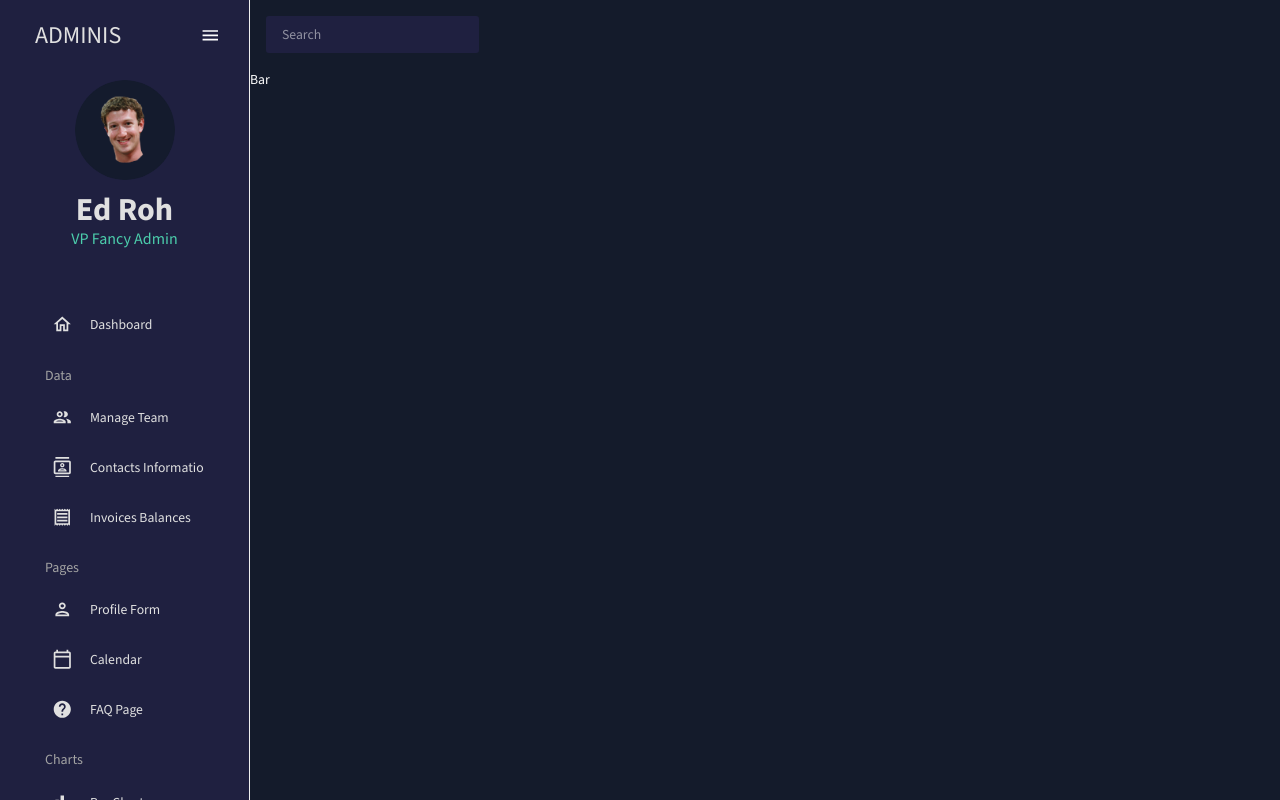
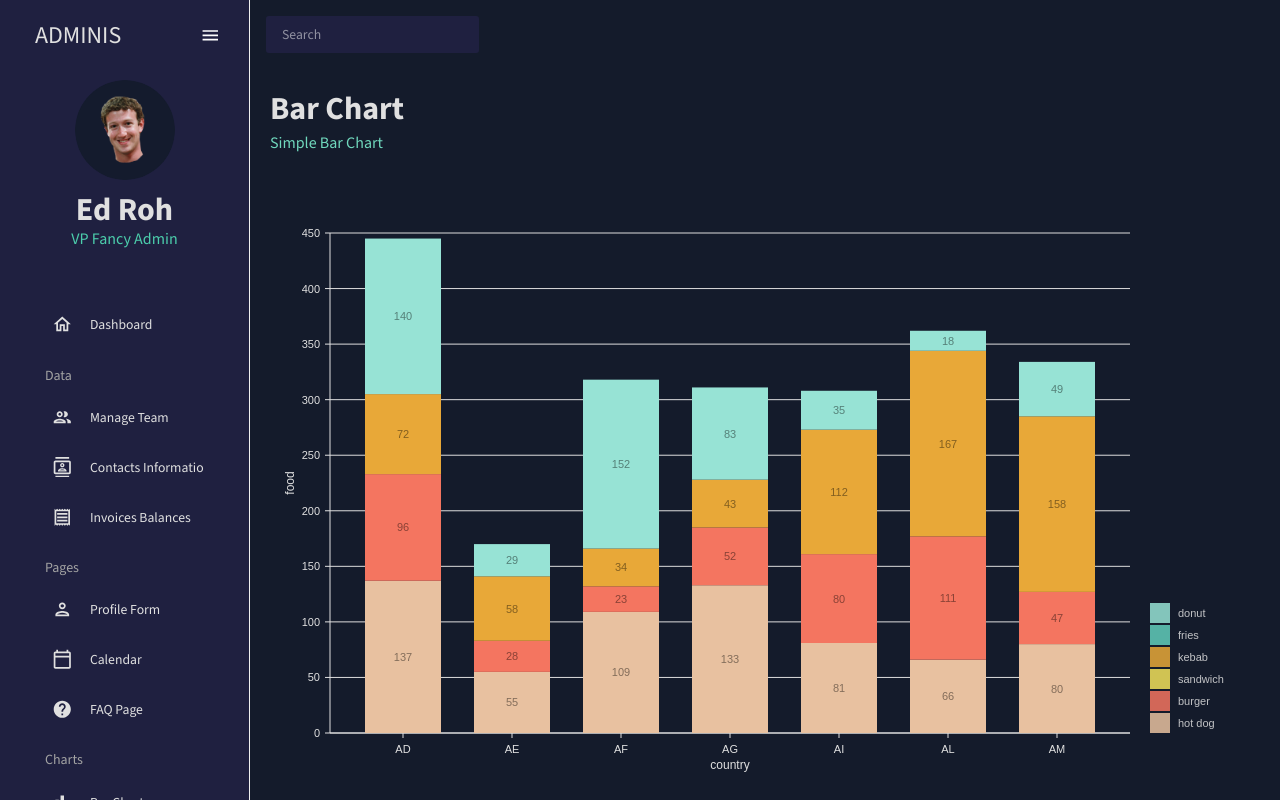
Before and after one commit to abmdeve/react-dashboard-app, a React (Vite) app: page /bar in a window 1280 px wide. Built offline with nearby package versions, Linux system fonts and the light colour scheme; some icons are missing; a web font is replaced by a local one.

Commit message:
Pie screen is implemented

```diff
--- /dev/null
+++ b/src/components/BarChart/BarChart.tsx
@@ -0,0 +1,148 @@
+import React from "react";
+import { useTheme } from "@mui/material";
+import { ResponsiveBar } from "@nivo/bar";
+import { tokens } from "../../context/theme";
+import { mockBarData as data } from "../../data/mockData";
+
+interface BarChartProps {
+  isDashboard: boolean;
+}
+
+const BarChart = ({ isDashboard = false }: BarChartProps) => {
+  const theme = useTheme();
+  const colors = tokens(theme.palette.mode);
+
+  return (
+    <ResponsiveBar
+      data={data}
+      theme={{
+        axis: {
+          domain: {
+            line: {
+              stroke: colors.grey[100],
+            },
+          },
+          legend: {
+            text: {
+              fill: colors.grey[100],
+            },
+          },
+          ticks: {
+            line: {
+              stroke: colors.grey[100],
+              strokeWidth: 1,
+            },
+            text: {
+              fill: colors.grey[100],
+            },
+          },
+        },
+        legends: {
+          text: {
+            fill: colors.grey[100],
+          },
+        },
+      }}
+      keys={["hot dog", "burger", "sandwich", "kebab", "fries", "donut"]}
+      indexBy={"country"}
+      margin={{ top: 50, right: 130, bottom: 50, left: 60 }}
+      padding={0.3}
+      valueScale={{ type: "linear" }}
+      indexScale={{ type: "band", round: true }}
+      colors={{ scheme: "nivo" }}
+      defs={[
+        {
+          id: "dots",
+          type: "patternDots",
+          background: "inherit",
+          color: "#38bcb2",
+          size: 4,
+          padding: 1,
+          stagger: true,
+        },
+        {
+          id: "lines",
+          type: "patternLines",
+          background: "inherit",
+          color: "#eed312",
+          rotate: -45,
+          lineWidth: 6,
+          spacing: 1,
+        },
+      ]}
+      fill={[
+        {
+          match: {
+            id: "fries",
+          },
+          id: "dots",
+        },
+        {
+          match: {
+            id: "sandwich",
+          },
+          id: "lines",
+        },
+      ]}
+      borderColor={{
+        from: "color",
+        modifiers: [["darker", 1.1]],
+      }}
+      axisTop={null}
+      axisRight={null}
+      axisBottom={{
+        tickSize: 5,
+        tickPadding: 5,
+        tickRotation: 0,
+        legend: isDashboard ? undefined : "country",
+        legendPosition: "middle",
+        legendOffset: 32,
+      }}
+      axisLeft={{
+        tickSize: 5,
+        tickPadding: 5,
+        tickRotation: 0,
+        legend: isDashboard ? undefined : "food",
+        legendPosition: "middle",
+        legendOffset: -40,
+      }}
+      labelSkipWidth={12}
+      labelSkipHeight={12}
+      labelTextColor={{
+        from: "color",
+        modifiers: [["darker", 1.6]],
+      }}
+      legends={[
+        {
+          dataFrom: "keys",
+          anchor: "bottom-right",
+          direction: "column",
+          justify: false,
+          translateX: 120,
+          translateY: 0,
+          itemsSpacing: 2,
+          itemWidth: 100,
+          itemHeight: 20,
+          itemDirection: "left-to-right",
+          itemOpacity: 0.85,
+          symbolSize: 20,
+          effects: [
+            {
+              on: "hover",
+              style: {
+                itemOpacity: 1,
+              },
+            },
+          ],
+        },
+      ]}
+      role="application"
+      ariaLabel="Nivo bar chart demo"
+      barAriaLabel={function (e) {
+        return e.id + ":" + e.formattedValue + " in country " + e.indexValue;
+      }}
+    />
+  );
+};
+
+export default BarChart;
--- /dev/null
+++ b/src/components/PieChart/PieChart.tsx
@@ -0,0 +1,166 @@
+import React, { type FC } from "react";
+import { ResponsivePie } from "@nivo/pie";
+import { useTheme } from "@mui/material";
+import { tokens } from "../../context/theme";
+import { mockPieData } from "../../data/mockData";
+
+type PieChartProps = {
+  isDashboard: boolean;
+};
+
+const PieChart: FC<PieChartProps> = () => {
+  const theme = useTheme();
+  const colors = tokens(theme.palette.mode);
+
+  return (
+    <ResponsivePie
+      data={mockPieData}
+      theme={{
+        axis: {
+          domain: {
+            line: {
+              stroke: colors.grey[100],
+            },
+          },
+          legend: {
+            text: {
+              fill: colors.grey[100],
+            },
+          },
+          ticks: {
+            line: {
+              stroke: colors.grey[100],
+              strokeWidth: 1,
+            },
+            text: {
+              fill: colors.grey[100],
+            },
+          },
+        },
+        legends: {
+          text: {
+            fill: colors.grey[100],
+          },
+        },
+      }}
+      margin={{ top: 40, right: 80, bottom: 80, left: 80 }}
+      innerRadius={0.5}
+      padAngle={0.7}
+      cornerRadius={3}
+      activeOuterRadiusOffset={8}
+      borderWidth={1}
+      borderColor={{
+        from: "color",
+        modifiers: [["darker", 0.2]],
+      }}
+      arcLinkLabelsSkipAngle={10}
+      // arcLinkLabelsTextColor={"#333333"}
+      arcLinkLabelsTextColor={colors.grey[100]}
+      arcLinkLabelsThickness={2}
+      arcLinkLabelsColor={{ from: "color" }}
+      // enableArcLabels={false}
+      arcLabelsSkipAngle={10}
+      arcLabelsTextColor={{
+        from: "color",
+        modifiers: [["darker", 2]],
+      }}
+      defs={[
+        {
+          id: "dots",
+          type: "patternDots",
+          background: "inherit",
+          color: "rgba(255,255,255,.3)",
+          size: 4,
+          padding: 1,
+          stagger: true,
+        },
+        {
+          id: "lines",
+          type: "patternLines",
+          background: "inherit",
+          color: "rgba(255,255,255,.3)",
+          rotation: -45,
+          lineWidth: 6,
+          spacing: 10,
+        },
+      ]}
+      // fill={[
+      //   {
+      //     match: {
+      //       id: "ruby",
+      //     },
+      //     id: "dots"
+      //   },
+      //   {
+      //     match: {
+      //       id: "c",
+      //     },
+      //     id: "dots"
+      //   },
+      //   {
+      //     match: {
+      //       id: "go",
+      //     },
+      //     id: "dots"
+      //   },
+      //   {
+      //     match: {
+      //       id: "python",
+      //     },
+      //     id: "dots"
+      //   },
+      //   {
+      //     match: {
+      //       id: "scala",
+      //     },
+      //     id: "lines"
+      //   },
+      //   {
+      //     match: {
+      //       id: "lisp",
+      //     },
+      //     id: "lines"
+      //   },
+      //   {
+      //     match: {
+      //       id: "elixir",
+      //     },
+      //     id: "lines"
+      //   },
+      //   {
+      //     match: {
+      //       id: "javascript",
+      //     },
+      //     id: "lines"
+      //   },
+      // ]}
+      legends={[
+        {
+          anchor: "bottom",
+          direction: "row",
+          justify: false,
+          translateX: 0,
+          translateY: 56,
+          itemsSpacing: 0,
+          itemWidth: 100,
+          itemHeight: 18,
+          itemTextColor: colors.grey[100],
+          itemDirection: "left-to-right",
+          itemOpacity: 1,
+          symbolSize: 18,
+          symbolShape: "circle",
+          effects: [
+            {
+              on: "hover",
+              style: {
+                itemTextColor: colors.greenAccent[400],
+              },
+            },
+          ],
+        },
+      ]}
+    />
+  );
+};
+
+export default PieChart;
--- a/src/screens/bar/bar.tsx
+++ b/src/screens/bar/bar.tsx
@@ -1,7 +1,20 @@
+import { Box } from "@mui/material";
 import React from "react";
+import HeaderComponent from "../../components/Header/HeaderComponent";
+import BarChart from "../../components/BarChart/BarChart";
 
 const Bar = () => {
-  return <div>Bar</div>;
+  return (
+    <Box m={"20px"}>
+      <Box>
+        <HeaderComponent title="Bar Chart" subtitle="Simple Bar Chart" />
+      </Box>
+
+      <Box height={"75vh"}>
+        <BarChart isDashboard={false} />
+      </Box>
+    </Box>
+  );
 };
 
 export default Bar;
--- a/src/screens/pie/pie.tsx
+++ b/src/screens/pie/pie.tsx
@@ -1,7 +1,18 @@
+import { Box } from "@mui/material";
 import React from "react";
+import HeaderComponent from "../../components/Header/HeaderComponent";
+import PieChart from "../../components/PieChart/PieChart";
 
 const Pie = () => {
-  return <div>Pie</div>;
+  return (
+    <Box m={"20px"}>
+      <HeaderComponent title="Pie Chart" subtitle="Simple Pie Chart" />
+
+      <Box height={"75vh"}>
+        <PieChart isDashboard={false} />
+      </Box>
+    </Box>
+  );
 };
 
 export default Pie;
```
